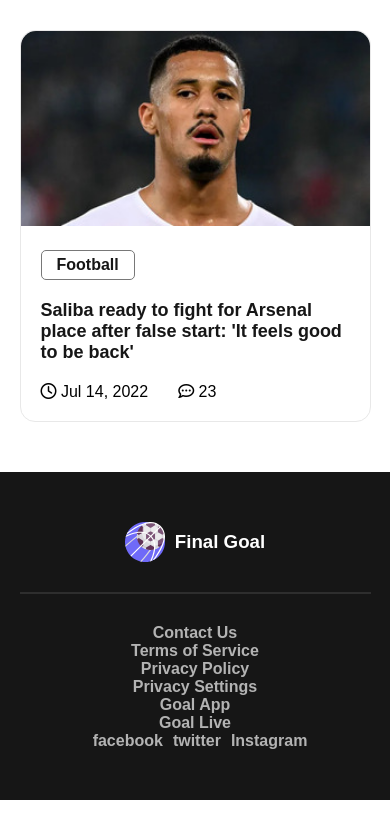
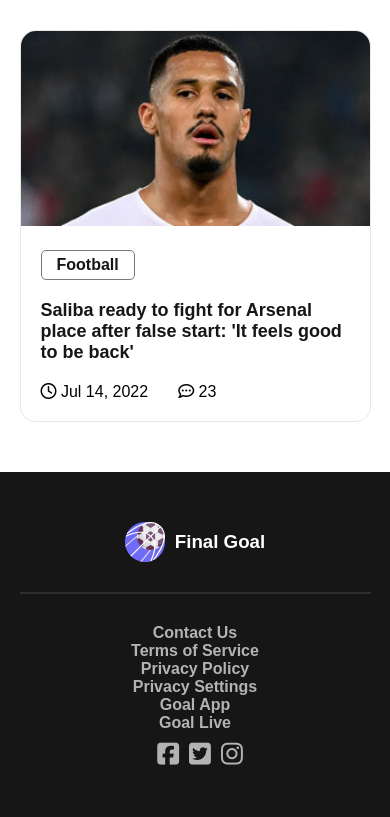
Before and after one commit to saadhossain/finalgoal, a plain HTML site: page index.html in a window 390 px wide. Shown: the part 4405-5222 px from the top of the page. Drawn offline with Linux system fonts and the light colour scheme.

Commit message:
Footer Social icon added and linked to social profile

```diff
--- a/index.html
+++ b/index.html
@@ -191,9 +191,9 @@
                 <li><a href="">Goal Live</a></li>
             </div>
             <div class="footer-social">
-                <li><a href="">facebook</a></li>
-                <li><a href="">twitter</a></li>
-                <li><a href="">Instagram</a></li>
+                <li><a href="https://www.facebook.com/GOAL"><i class="fa-brands fa-facebook-square"></i></a></li>
+                <li><a href="https://twitter.com/goal"><i class="fa-brands fa-twitter-square"></i></a></li>
+                <li><a href="https://www.instagram.com/goalglobal/"><i class="fa-brands fa-instagram"></i></a></li>
             </div>
         </section>
     </footer>
--- a/media.css
+++ b/media.css
@@ -184,8 +184,12 @@ Media Quries
     /*Shown here on mobile device*/
     .footer-social{
         display: flex;
+        margin-top: 10px;
     }
     .footer-social li>a{
         margin-left:10px;
     }
+    .footer-social .fa-brands{
+        font-size: 25px;
+    }
 }
```
